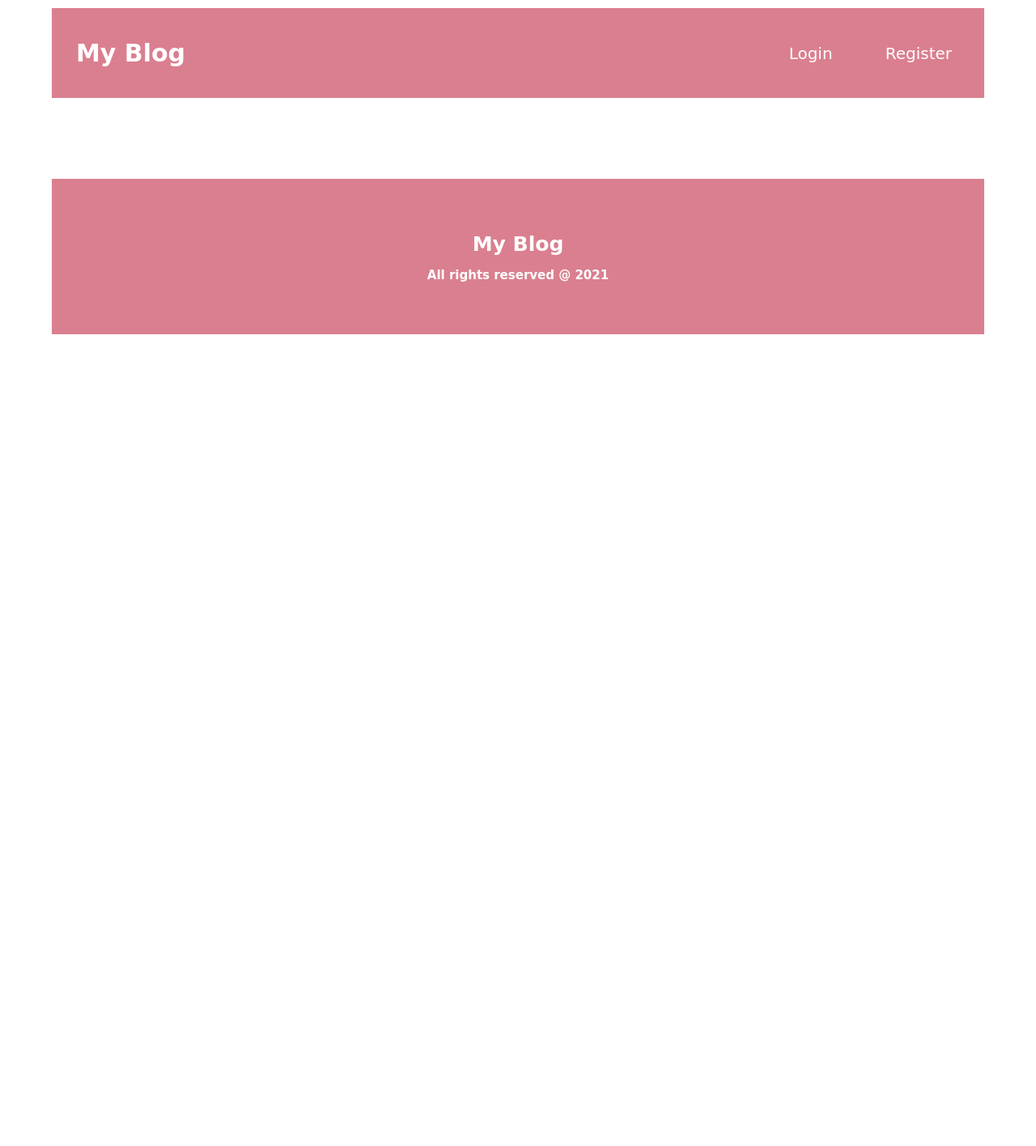
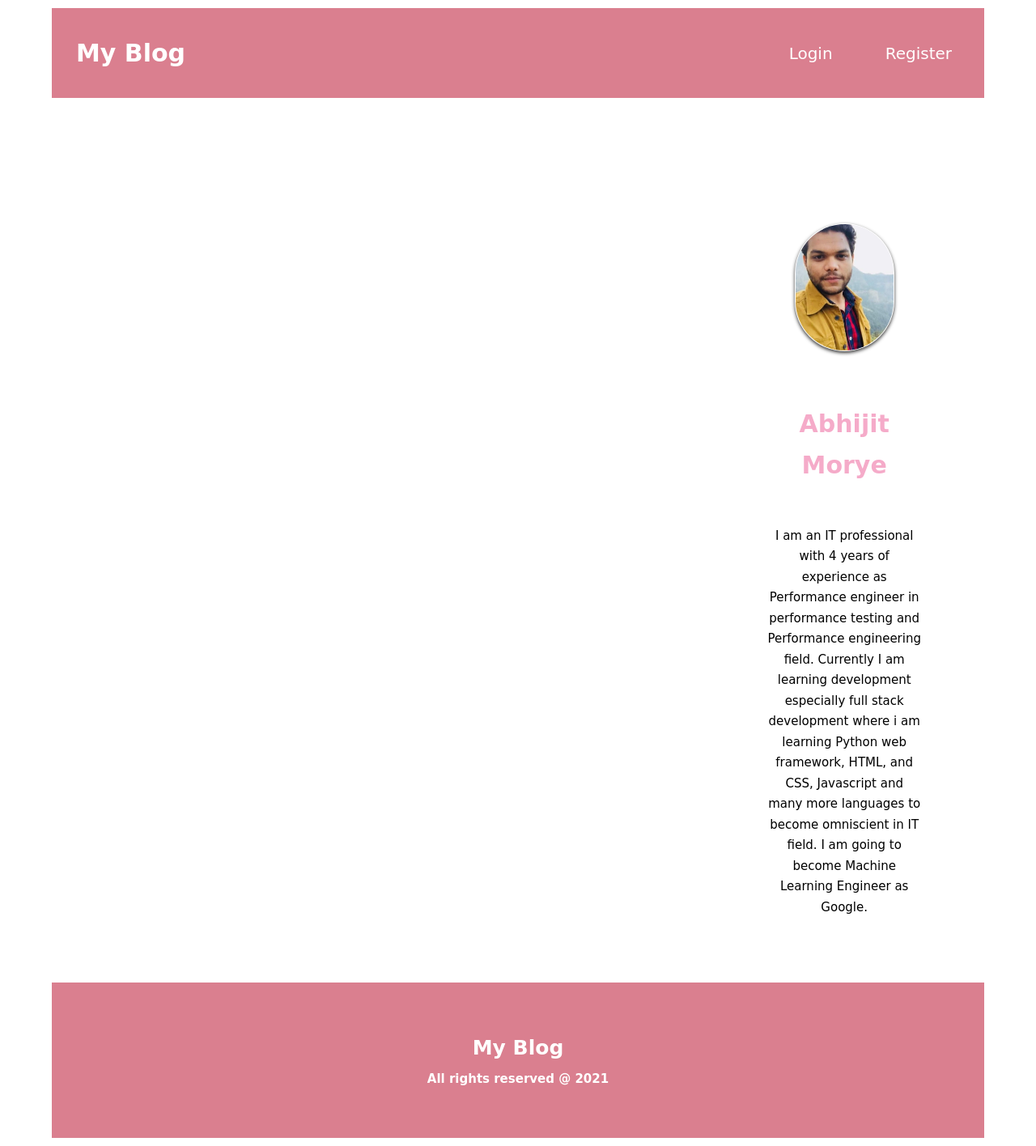
Before and after one commit to abhijitmorye/DjangoProjects, a Django app: page / in a window 1280 px wide. Shown: the whole page at 81% size. Before the commit the page ends 413 px from the top, so only its background shows below. Run offline with Django 3.2, Linux system fonts and the light colour scheme; data that the repository does not hold is empty; some web fonts are replaced.

Commit message:
MyBlogApp - Added View Blog Function for all and per user  - 2352021

```diff
--- a/BlogDemo/MyBlog/MyBlogApp/static/MyBlogApp/style.css
+++ b/BlogDemo/MyBlog/MyBlogApp/static/MyBlogApp/style.css
@@ -222,7 +222,7 @@ nav_home_link:active {
     padding: 10px 10px;
 }
 
-.name {
+.footer_name {
     font-size: 25px;
     color: #fff;
     margin-bottom: 4px;
@@ -327,3 +327,148 @@ nav_home_link:active {
 
     height: 300px;
 }
+
+.blog_box {
+    padding: 30px;
+    margin-bottom: 40px;
+    box-shadow: 0px 2px 5px #323232;
+    border: 1px solid transparent;
+}
+
+
+
+.blog_title_box {
+    padding: 5px 5px 3px 0px;
+    margin-bottom: 3px;
+}
+
+.title {
+    font-size: 30px;
+    color: #f5abc9;
+    font-weight: 700;
+}
+
+.title:hover {
+    color: #e798ae;
+}
+
+.blog_meta_box {
+    width: 21.5%;
+    display: flex;
+    justify-content: space-between;
+    padding: 5px 5px 5px 0px;
+    margin-bottom: 5px;
+    color: #907fa4;
+}
+
+.blog_content_box {
+    width: 90%;
+    padding: 5px 5px 3px 0px;
+    margin-bottom: 5px;
+    height: 90px;
+}
+
+.blog_content {
+    font-size: 20px;
+    color: #1a1c20;
+}
+
+.blog_btn,
+.blog_btn:active,
+.blog_btn:visited {
+
+    text-decoration: none;
+}
+
+.blog_creator_info {
+
+    width: 20%;
+    padding: 20px;
+
+}
+
+.creator_box {
+    margin: 30px auto 30px auto;
+    text-align: center;
+}
+
+.creator_pic {
+    width: 70%;
+    margin: 10px auto 30px auto;
+    padding: 5px;
+}
+
+.creator {
+    width: 100%;
+    background-size: cover;
+    border-radius: 80px;
+    border: 1px solid transparent;
+    box-shadow: 0px 2px 4px #323232;
+}
+
+.creator_name {
+    padding: 20px;
+    margin: 10px auto 30px auto;
+    text-align: center;
+}
+
+.name {
+    font-size: 30px;
+    color: #f5abc9;
+}
+
+.creator_info {
+
+    text-align: center;
+    font-size: 15px;
+
+}
+
+.main_view_blog_container {
+    padding: 20px;
+    margin-bottom: 60px;
+}
+
+.blog_view_main_box {
+    width: 80%;
+    margin: 10px auto 10px auto;
+}
+
+.blog_view_cover_image {
+    width: 100%;
+    padding: 10px;
+    border: 1px solid transparent;
+}
+
+.blog_view_cover_image {
+    width: 100%;
+    background-size: cover;
+    background-position: top;
+}
+
+.blog_view_data {
+    padding: 10px;
+}
+
+.blog_view_title {
+    margin-bottom: 30px;
+}
+
+.title_mod {
+    font-size: 40px;
+}
+
+.blog_view_meta_data {
+    width: 40%;
+    display: flex;
+    margin-bottom: 30px;
+}
+
+.blog_view_autor_box {
+    margin-right: 20px;
+}
+
+.blog_view_content {
+    font-size: 25px;
+    color: #1a1c20;
+}
--- a/BlogDemo/MyBlog/MyBlogApp/templates/MyBlogApp/base.html
+++ b/BlogDemo/MyBlog/MyBlogApp/templates/MyBlogApp/base.html
@@ -42,7 +42,7 @@
 
     <div class="copyright">
 
-        <h3 class="name"> My Blog </h3>
+        <h3 class="footer_name"> My Blog </h3>
         <h5 class="copyright_mark"> All rights reserved @ 2021 </h5>
 
     </div>
--- a/BlogDemo/MyBlog/MyBlogApp/templates/MyBlogApp/index.html
+++ b/BlogDemo/MyBlog/MyBlogApp/templates/MyBlogApp/index.html
@@ -1,5 +1,57 @@
 {% extends 'MyBlogApp/base.html' %}
 {% load static %}
 {% block body %}
+<div class="Blog_containers">
+    <div class="main_blogs">
+        {%for blog in blogs%}
+        <div class="blog_box">
+            <div class="blog_title_box">
+                <h3 class="title"> {{blog.title}} </h3>
+            </div>
+            <div class="blog_meta_box">
+                <div class="blog_author_box">
+                    <p class="blog_author"> {{blog.author.name}}</p>
+                </div>
+                <div class="blog_date_box">
+                    <p class="blog_date"> | {{blog.createdOn}}</p>
+                </div>
+            </div>
+            <div class="blog_content_box">
+                <p class="blog_content"> {{ blog.content | slice:":200" }}....</p>
+            </div>
 
+            <div class="blog_read_button">
+                <a href="{% url 'MyBlogApp:viewblog' blog.id %}" class="btn blog_btn">Read more</a>
+                </a>
+            </div>
+        </div>
+        {% endfor %}
+    </div>
+    <div class="blog_creator_info">
+        <div class="creator_box">
+            <div class="creator_pic">
+                <img src="{% static 'img/AbhiMain.jpg' %}" class="creator">
+            </div>
+            <div class="creator_name">
+                <h3 class="name">
+                    Abhijit Morye
+                </h3>
+            </div>
+            <div class="creator_info_box">
+                <p class="creator_info">
+
+                    I am an IT professional with 4 years of experience as Performance engineer in performance testing
+                    and Performance engineering field.
+
+                    Currently I am learning development especially full stack development where i am learning Python web
+                    framework, HTML, and
+                    CSS, Javascript and many more languages to become omniscient in IT field.
+
+                    I am going to become Machine Learning Engineer as Google.
+
+                </p>
+            </div>
+        </div>
+    </div>
+</div>
 {% endblock %}
--- a/BlogDemo/MyBlog/MyBlogApp/urls.py
+++ b/BlogDemo/MyBlog/MyBlogApp/urls.py
@@ -16,4 +16,5 @@ urlpatterns = [
     path('logout/', views.logout, name='logout'),
     path('updateprofile/', views.update, name='updateprofile'),
     path('addblog/', views.addBlog, name='addblog'),
+    path('viewblog/blog/<int:blog_id>', views.viewBlog, name='viewblog'),
 ]
--- a/BlogDemo/MyBlog/MyBlogApp/views.py
+++ b/BlogDemo/MyBlog/MyBlogApp/views.py
@@ -6,7 +6,14 @@ from MyBlog  import settings
 
 
 def index(request):
-    return render(request, 'MyBlogApp/index.html')
+
+    allBlogs = Blogs.objects.all()
+
+    context = {
+        "blogs" : allBlogs
+    }
+
+    return render(request, 'MyBlogApp/index.html', context)
 
 
 
@@ -190,3 +197,23 @@ def addBlog(request):
         return render(request, 'MyBlogApp/addBlog.html', context)
     else:
         return redirect('/')
+
+
+def viewBlog(request, blog_id):
+
+    if 'user' in request.session:
+        user = UserData.objects.get(email_id= request.session['user'])
+        blog = Blogs.objects.get(id = blog_id)
+        context = {
+            'user': user,
+            "blog" : blog
+        }
+        return render(request, 'MyBlogApp/viewuserblog.html', context)
+
+
+    else:
+        blog = Blogs.objects.get(id = blog_id)
+        context = {
+            "blog" : blog
+        }
+        return render(request, 'MyBlogApp/viewblog.html', context)
```
Also changed, not shown: BlogDemo/MyBlog/MyBlogApp/templates/MyBlogApp/loginSuc.html (+20 -8 lines), BlogDemo/MyBlog/MyBlogApp/templates/MyBlogApp/viewblog.html (added, +38 -0 lines), BlogDemo/MyBlog/MyBlogApp/templates/MyBlogApp/viewuserblog.html (added, +38 -0 lines), BlogDemo/MyBlog/MyBlogApp/static/img/AbhiMain.jpg (added), BlogDemo/MyBlog/media/blog_images/fashionblog.jpg (added), BlogDemo/MyBlog/media/profile_images/Appu.jpg (added), BlogDemo/MyBlog/media/profile_images/default.png (added), BlogDemo/MyBlog/media/profile_images/default_ddBLIG2.png (added).
